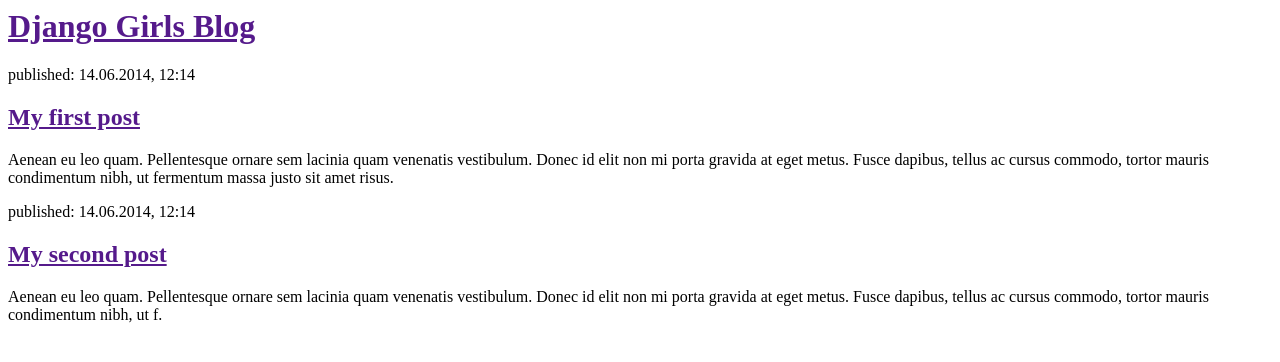
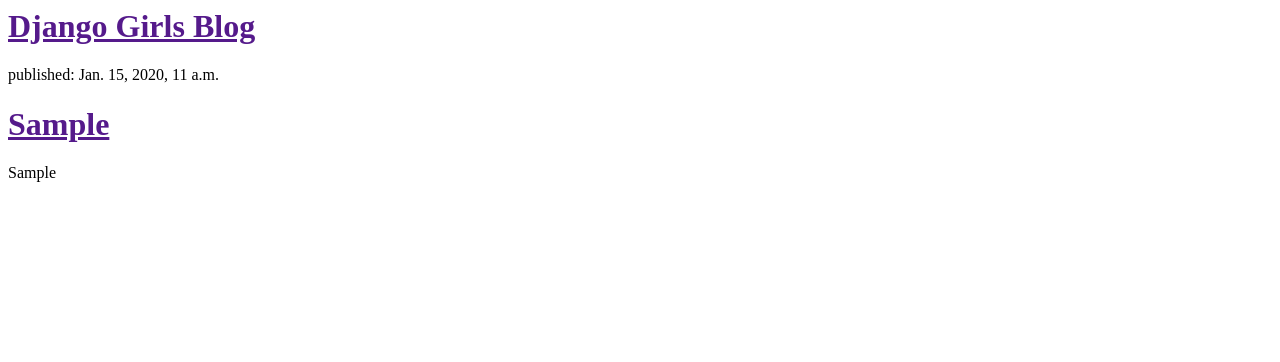
Before and after one commit to Swanesse/osnowa_repo, a Django app: template osnowa_app/templates/osnowa_app/point_list.html in a window 1280 px wide. Shown: the top 362 px of the page. Run offline with Django 3.2, Linux system fonts and the light colour scheme; the template is opened without the code that fills it: values that come from a table or form of the project are taken from there, others are empty; tables that the repository leaves empty hold one stand-in row (values such as "Sample post").

Commit message:
Modyfikacja szablonu, by pokazywal posty z bazy danych

```diff
--- a/osnowa_app/templates/osnowa_app/point_list.html
+++ b/osnowa_app/templates/osnowa_app/point_list.html
@@ -1,22 +1,19 @@
 <html>
     <head>
-        <title>Django Girls blog</title>
+        <title>Inżynierka</title>
     </head>
     <body>
         <div>
             <h1><a href="">Django Girls Blog</a></h1>
         </div>
 
-        <div>
-            <p>published: 14.06.2014, 12:14</p>
-            <h2><a href="">My first post</a></h2>
-            <p>Aenean eu leo quam. Pellentesque ornare sem lacinia quam venenatis vestibulum. Donec id elit non mi porta gravida at eget metus. Fusce dapibus, tellus ac cursus commodo, tortor mauris condimentum nibh, ut fermentum massa justo sit amet risus.</p>
-        </div>
+	{% for point in points %}
+		<div>
+			<p>published: {{ point.find_date }}</p>
+			<h1><a href="">{{ point.nazwa }}</a></h1>
+			<p>{{ point.klasa|linebreaksbr }}</p>
+		</div>
+	{% endfor %}
 
-        <div>
-            <p>published: 14.06.2014, 12:14</p>
-            <h2><a href="">My second post</a></h2>
-            <p>Aenean eu leo quam. Pellentesque ornare sem lacinia quam venenatis vestibulum. Donec id elit non mi porta gravida at eget metus. Fusce dapibus, tellus ac cursus commodo, tortor mauris condimentum nibh, ut f.</p>
-        </div>
     </body>
 </html>
```
